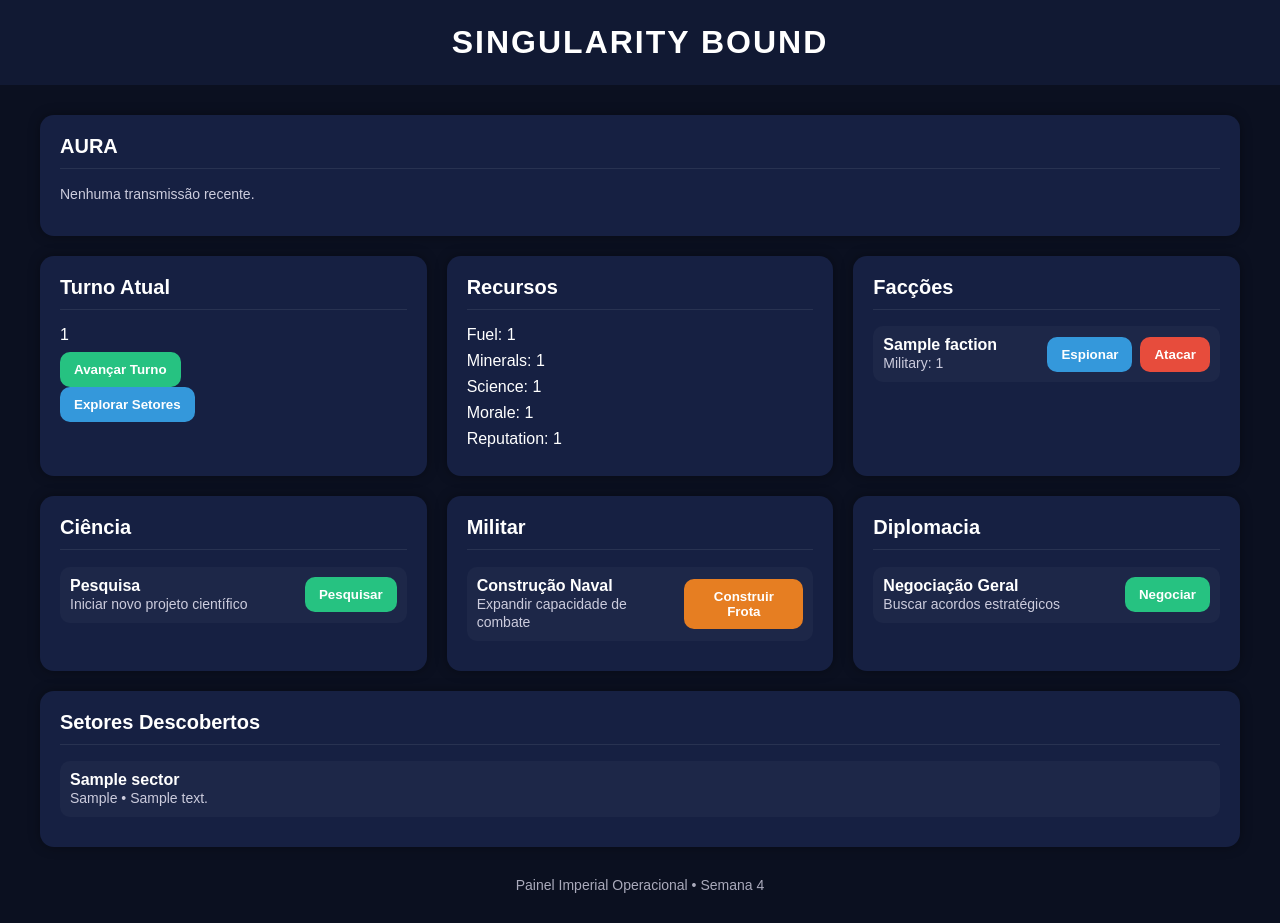
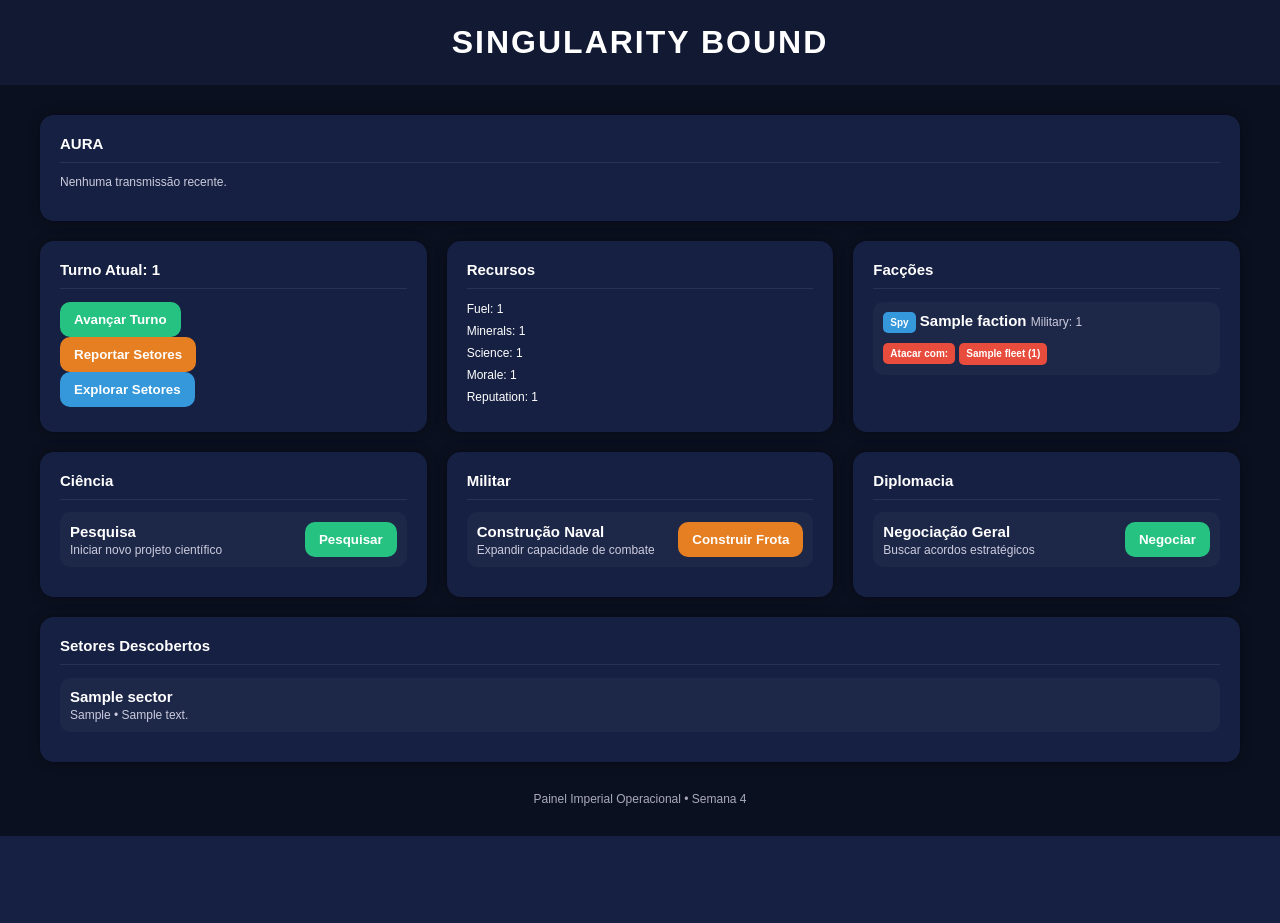
Before and after one commit to mauriciosmarinho/singularity-bound, a Django app: page / in a window 1280 px wide. After the commit the page ends 836 px from the top, so only its background shows below. Run offline with Django 5.2, Linux system fonts and the light colour scheme; tables that the repository leaves empty hold one stand-in row (values such as "Sample post").

Commit message:
Week 5: Ataque melhorado na interface web

```diff
--- a/interface/templates/interface/dashboard.html
+++ b/interface/templates/interface/dashboard.html
@@ -10,6 +10,7 @@
         body {
             margin: 0;
             font-family: Arial, Helvetica, sans-serif;
+            font-size: 15px;
             background: #0b1020;
             color: #ffffff;
         }
@@ -49,14 +50,14 @@
 
         .card h2 {
             margin-top: 0;
-            font-size: 20px;
+            font-size: 15px;
             border-bottom: 1px solid rgba(255, 255, 255, .08);
             padding-bottom: 10px;
         }
 
         .stat {
             margin: 8px 0;
-            font-size: 16px;
+            font-size: 12px;
         }
 
         .row {
@@ -70,8 +71,12 @@
             border-radius: 10px;
         }
 
+        .row_wrap {
+            flex-wrap: wrap;
+        }
+
         .small {
-            font-size: 14px;
+            font-size: 12px;
             color: #ccd;
         }
 
@@ -82,6 +87,13 @@
             cursor: pointer;
             color: white;
             font-weight: bold;
+        }
+
+        .button_small {
+            padding: 5px 7px;
+            border-radius: 5px;
+            font-weight: bold;
+            font-size: 10px;
         }
 
         .green {
@@ -112,8 +124,25 @@
             margin-top: 30px;
             text-align: center;
             color: #aab;
-            font-size: 14px;
+            font-size: 12px;
         }
+
+        select {
+    appearance: none;        /* remove estilo nativo */
+    -webkit-appearance: none;
+    -moz-appearance: none;
+
+    background-color: #c62828; /* mesma cor do botão vermelho */
+    color: white;
+    border: none;
+
+    border-radius: 6px;
+    font-size: 14px;
+    line-height: 1.2;
+
+
+
+}
     </style>
 </head>
 
@@ -142,20 +171,25 @@
 
             <!-- TURNO -->
             <div class="card">
-                <h2>Turno Atual</h2>
-
-                <p class="stat">
+                <h2>
+                    Turno Atual:
                     {% if turn %}
                     {{ turn.number }}
                     {% else %}
                     0
                     {% endif %}
-                </p>
+                </h2>
 
                 <form method="post" action="/next-turn/">
                     {% csrf_token %}
                     <button class="green" type="submit">
                         Avançar Turno
+                    </button>
+                </form>
+                <form method="post" action="/sectors-report/">
+                    {% csrf_token %}
+                    <button class="orange" type="submit">
+                        Reportar Setores
                     </button>
                 </form>
                 <form method="post" action="/explore-sector/">
@@ -186,29 +220,37 @@
                 <h2>Facções</h2>
 
                 {% for faction in factions %}
-                <div class="row">
+                <div class="row row_wrap">
 
                     <div>
-                        <strong>{{ faction.name }}</strong><br>
-                        <span class="small">
-                            Military: {{ faction.military }}
-                        </span>
+                        <form method="post" action="/spy/{{ faction.name }}/">
+                            {% csrf_token %}
+                            <button class="blue button_small" type="submit">
+                                Spy
+                            </button>
+                            <strong>{{ faction.name }}</strong>
+                            <span class="small">
+                                Military: {{ faction.military }}
+                            </span>
+                        </form>
+
                     </div>
 
                     <div style="display:flex; gap:8px;">
 
-                        <form method="post" action="/spy/{{ faction.name }}/">
+
+
+                        <form method="post" action="/attack/">
                             {% csrf_token %}
-                            <button class="blue" type="submit">
-                                Espionar
+                            <input type="hidden" name="faction_name" value="{{ faction.name }}" />
+                            <button class="red button_small" type="submit">
+                                Atacar com:
                             </button>
-                        </form>
-
-                        <form method="post" action="/attack/{{ faction.name }}/">
-                            {% csrf_token %}
-                            <button class="red" type="submit">
-                                Atacar
-                            </button>
+                            <select name="fleet_name" class="red button_small">
+                                {% for fleet in fleets %}
+                                <option value="{{ fleet.name }}">{{ fleet.name }} ({{ fleet.power }})</option>
+                                {% endfor %}
+                            </select>
                         </form>
 
                     </div>
@@ -300,7 +342,7 @@
                         {% if sector.owner == "Livre" or sector.owner == "" %}
                         <form method="post" action="/colonize/">
                             {% csrf_token %}
-                            <input type="hidden" name="sector_name" value="{{ sector.name }}"/>
+                            <input type="hidden" name="sector_name" value="{{ sector.name }}" />
                             <select name="fleet_name">
                                 {% for fleet in fleets %}
                                 <option value="{{ fleet.name }}">{{ fleet.name }}</option>
--- a/interface/urls.py
+++ b/interface/urls.py
@@ -3,6 +3,7 @@ from .views import (
     dashboard,
     next_turn_web,
     explore_sector_web,
+    sectors_report_web,
     colonize_web,
     fleet_web,
     research_web,
@@ -14,6 +15,7 @@ from .views import (
 urlpatterns = [
     path("", dashboard, name="dashboard"),
     path("next-turn/", next_turn_web, name="next_turn_web"),
+    path("sectors-report/", sectors_report_web, name="sectors_report_web"),
     path("explore-sector/", explore_sector_web, name="explore_sector_web"),
     path("colonize/", colonize_web, name="colonize_web"),
     path("fleet/", fleet_web, name="fleet_web"),
--- a/interface/views.py
+++ b/interface/views.py
@@ -50,6 +50,17 @@ def explore_sector_web(request):
         messages.success(request, aura_text)
     return redirect("dashboard")
 
+def sectors_report_web(request):
+    if request.method == "POST":
+        out = StringIO()
+        call_command(
+            "sectors_report",
+            stdout=out
+        )
+        aura_text = out.getvalue()
+        messages.success(request, aura_text)
+    return redirect("dashboard")
+
 def colonize_web(request):
     if request.method =="POST":
         out = StringIO()
@@ -94,6 +105,13 @@ def negotiate_web(request):
     return redirect("dashboard")
 
 def attack_web(request):
-    if request.method == "POST":
-        call_command("attack_faction")
+    if request.method =="POST":
+        out = StringIO()
+        call_command("attack_faction",
+            request.POST['fleet_name'],
+            request.POST['faction_name'],
+            stdout=out
+        )
+        aura_text = out.getvalue()
+        messages.success(request, aura_text)
     return redirect("dashboard")
```
